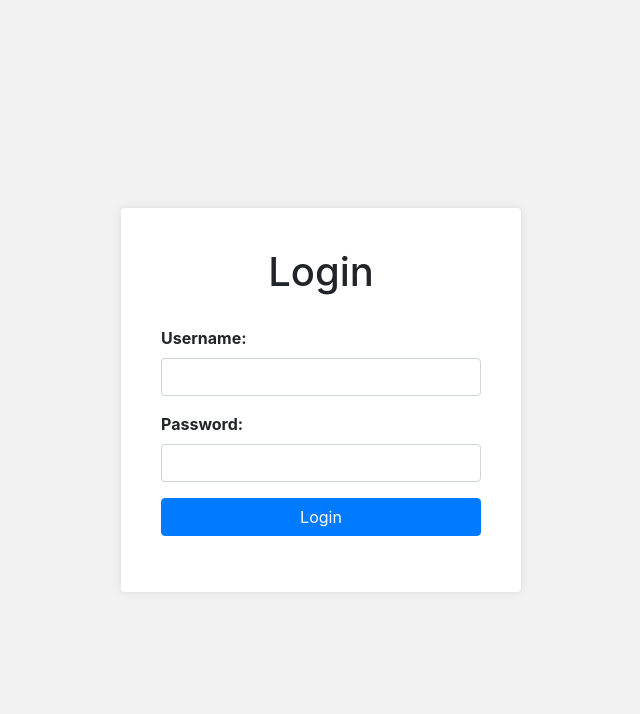
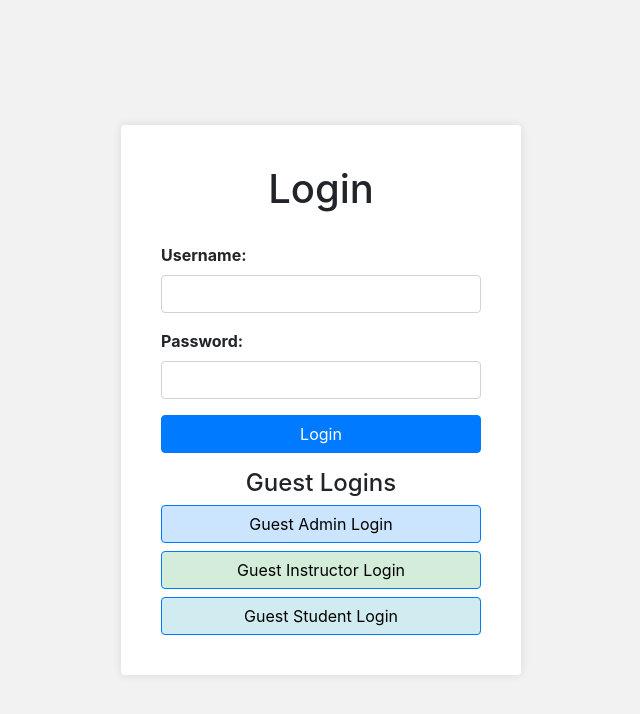
Before and after one commit to Abhijitkr/Grade-Management-System, a PHP site: page / in a window 1280 px wide. Shown: the top 714 px of the page, without its empty margins (319-959 px from the left). Run offline with PHP 8.4, Linux system fonts and the light colour scheme; some libraries are stand-ins or nearby versions.

Commit message:
Adds guest login's

```diff
--- a/index.php
+++ b/index.php
@@ -118,6 +118,13 @@ if ($_SERVER['REQUEST_METHOD'] === 'POST') {
             <div class="form-group">
                 <button type="submit" class="btn btn-primary btn-block">Login</button>
             </div>
+
+            <div>
+                <h4 style="text-align: center">Guest Logins</h4>
+                <button type="button" class="btn btn-primary btn-block" id="guestAdminLogin" style="background-color: #CCE5FF; color: black">Guest Admin Login</button>
+                <button type="button" class="btn btn-primary btn-block" id="guestInstructorLogin" style="background-color: #D4EDDA; color: black">Guest Instructor Login</button>
+                <button type="button" class="btn btn-primary btn-block" id="guestStudentLogin" style="background-color: #D1ECF1; color: black">Guest Student Login</button>
+            </div>
         </form>
     </div>
 
@@ -127,3 +134,48 @@ if ($_SERVER['REQUEST_METHOD'] === 'POST') {
     <script src="https://stackpath.bootstrapcdn.com/bootstrap/4.5.2/js/bootstrap.min.js"></script>
 </body>
 </html>
+
+
+<script>
+    // Function to handle guest admin login
+    document.getElementById('guestAdminLogin').addEventListener('click', function() {
+        // You can set predefined values for guest logins or customize this logic as needed
+        const guestAdminUsername = 'admin';
+        const guestAdminPassword = 'admin';
+
+        // Assign guest admin credentials to form fields
+        document.getElementById('username').value = guestAdminUsername;
+        document.getElementById('password').value = guestAdminPassword;
+
+        // Simulate form submission for guest admin login
+        document.querySelector('.login-form').submit();
+    });
+
+    // Function to handle guest instructor login
+    document.getElementById('guestInstructorLogin').addEventListener('click', function() {
+        // You can set predefined values for guest logins or customize this logic as needed
+        const guestInstructorUsername = 'instructor';
+        const guestInstructorPassword = 'instructor';
+
+        // Assign guest instructor credentials to form fields
+        document.getElementById('username').value = guestInstructorUsername;
+        document.getElementById('password').value = guestInstructorPassword;
+
+        // Simulate form submission for guest instructor login
+        document.querySelector('.login-form').submit();
+    });
+
+    // Function to handle guest student login
+    document.getElementById('guestStudentLogin').addEventListener('click', function() {
+        // You can set predefined values for guest logins or customize this logic as needed
+        const guestStudentUsername = 'student';
+        const guestStudentPassword = 'student';
+
+        // Assign guest student credentials to form fields
+        document.getElementById('username').value = guestStudentUsername;
+        document.getElementById('password').value = guestStudentPassword;
+
+        // Simulate form submission for guest student login
+        document.querySelector('.login-form').submit();
+    });
+</script>
```
